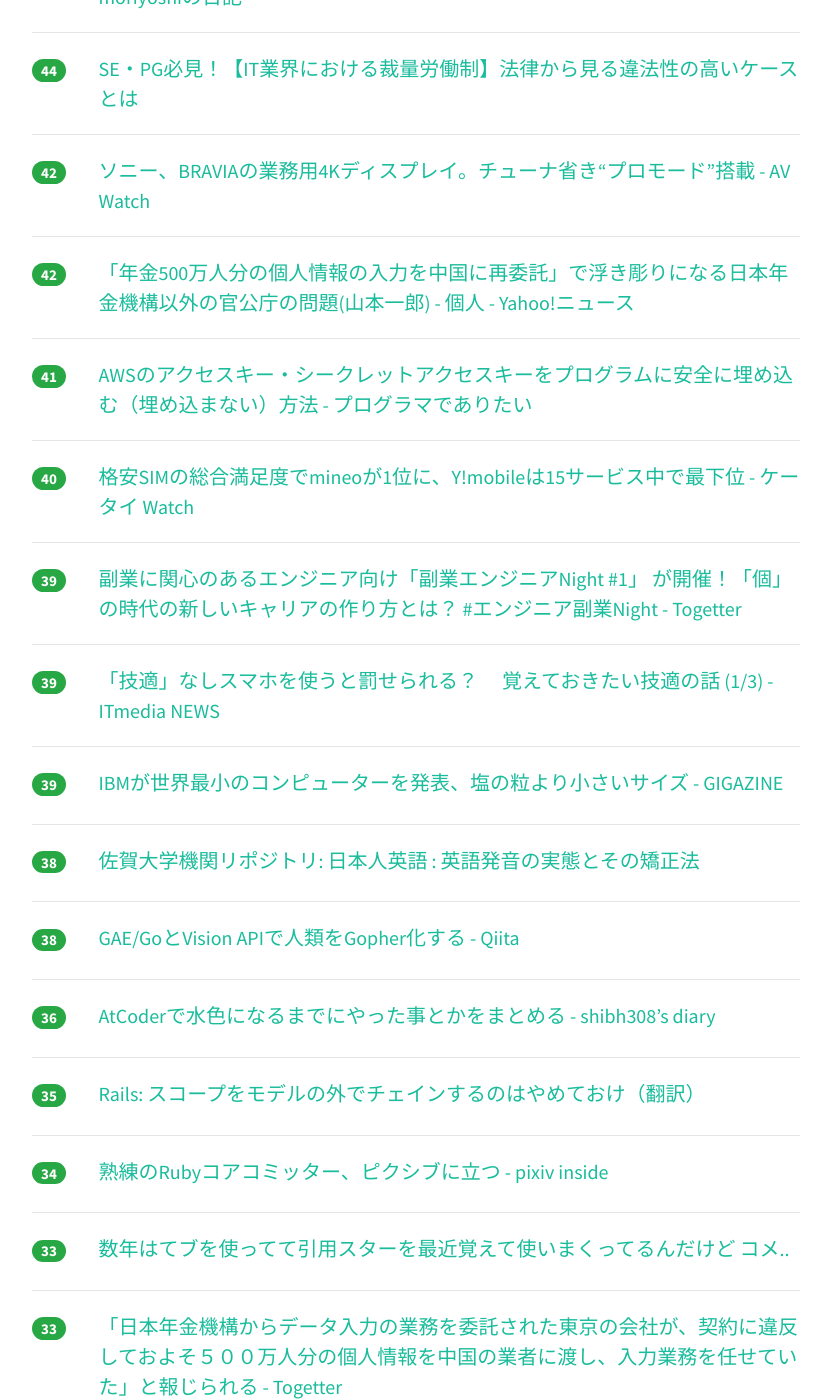
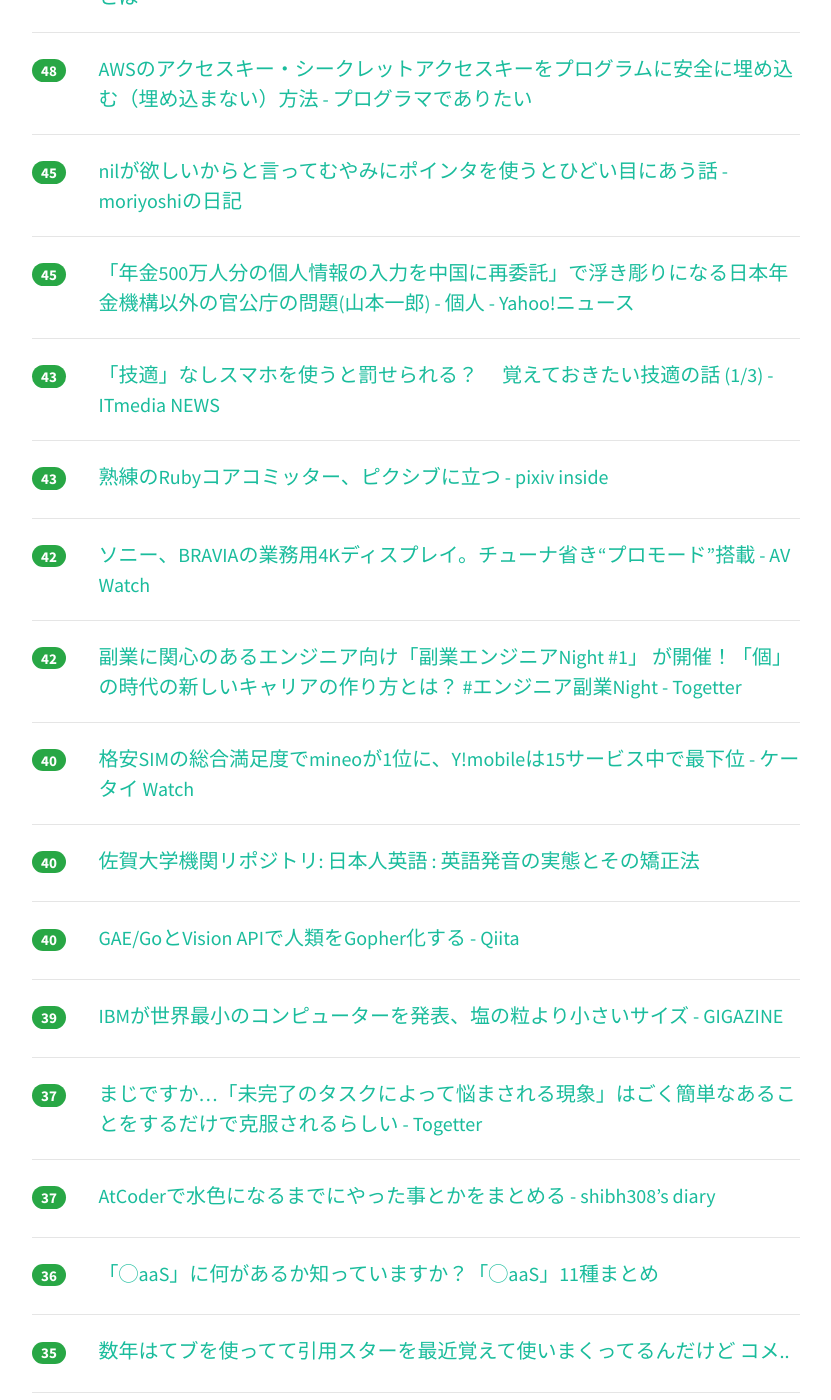
Before and after one commit to yatta47/hatena-matome-site, a Jekyll site: the page built from _posts/2018-03-20-hatena.md, in a window 1280 px wide and 1400 px high, scrolled down 1396 px. Shown: the whole window, without its empty margins (224-1055 px from the left). Built offline with Jekyll 4.4.1, drawn with Linux system fonts in a browser that asks for light colours; nearby versions of some CDN libraries; some of the changed text lies outside the part shown.

Commit message:
Updated 2018-03-20

```diff
--- a/_posts/2018-03-20-hatena.md
+++ b/_posts/2018-03-20-hatena.md
@@ -1,59 +1,69 @@
 ---
 layout: post
 title:  "2018-03-20 はてぶIT"
-date:   2018-03-20 20:02:38
+date:   2018-03-20 21:02:31
 tags: [it-hotentry]
 ---
-59 件のデータあり
+62 件のデータあり
 
 <hr><div class="row">
-<div class="col-1"><span class="badge badge-pill badge-success h2">405</span></div>
+<div class="col-1"><span class="badge badge-pill badge-success h2">415</span></div>
 <div class="col-11"><a href='http://www.publickey1.jp/blog/18/java_10java_9.html' target='_blank'>Java 10が本日付で正式リリース。ローカル変数の型推論、ガベージコレクタが入れ替え可能、不揮発性メモリ対応など。Java 9は早くもサポート期間終了 － Publickey</a></div>
 </div>
 <hr>
 <div class="row">
-<div class="col-1"><span class="badge badge-pill badge-success h2">281</span></div>
+<div class="col-1"><span class="badge badge-pill badge-success h2">295</span></div>
 <div class="col-11"><a href='https://togetter.com/li/1210307' target='_blank'>ある日突然、自分が使っているハッシュタグを「返せ！」と言われたら。ハッシュタグ地上げ屋の総攻撃にあなたは耐えられますか。 - Togetter</a></div>
 </div>
 <hr>
 <div class="row">
-<div class="col-1"><span class="badge badge-pill badge-success h2">248</span></div>
+<div class="col-1"><span class="badge badge-pill badge-success h2">257</span></div>
+<div class="col-11"><a href='https://anond.hatelabo.jp/20180320020520' target='_blank'>なんでIT業界なのに本で勉強してんの</a></div>
+</div>
+<hr>
+<div class="row">
+<div class="col-1"><span class="badge badge-pill badge-success h2">251</span></div>
 <div class="col-11"><a href='https://gigazine.net/news/20180319-vr-making-love-system/' target='_blank'>VRで「女の子とえっちできるシステム作ってみた」という猛者が登場、ハード＆ソフトの二段構え - GIGAZINE</a></div>
 </div>
 <hr>
 <div class="row">
-<div class="col-1"><span class="badge badge-pill badge-success h2">226</span></div>
-<div class="col-11"><a href='https://anond.hatelabo.jp/20180320020520' target='_blank'>なんでIT業界なのに本で勉強してんの</a></div>
-</div>
-<hr>
-<div class="row">
-<div class="col-1"><span class="badge badge-pill badge-success h2">200</span></div>
+<div class="col-1"><span class="badge badge-pill badge-success h2">219</span></div>
 <div class="col-11"><a href='https://forest.watch.impress.co.jp/docs/serial/winbasic2018/1112569.html' target='_blank'>「メモ帳」よりも効率よく文章を作成できる多機能テキストエディター「Mery」 - Windowsにまず入れる定番無料アプリ -2018年版- - 窓の杜</a></div>
 </div>
 <hr>
 <div class="row">
-<div class="col-1"><span class="badge badge-pill badge-success h2">145</span></div>
+<div class="col-1"><span class="badge badge-pill badge-success h2">169</span></div>
 <div class="col-11"><a href='http://manchose.hatenablog.jp/entry/2018/03/20/004350' target='_blank'>エンジニア副業Nightで「副業を始めるときにぶち当たった壁とその超え方」というテーマでLTしてきました。 - mncの技術ブログ</a></div>
 </div>
 <hr>
 <div class="row">
-<div class="col-1"><span class="badge badge-pill badge-success h2">92</span></div>
+<div class="col-1"><span class="badge badge-pill badge-success h2">110</span></div>
 <div class="col-11"><a href='https://html5experts.jp/miyuki-baba/25271/' target='_blank'>AIファースト時代のSEOはどうなる？―辻正浩さんに“SEOに効く”Web制作でのポイントを聞いてみた！ | HTML5Experts.jp</a></div>
 </div>
 <hr>
 <div class="row">
-<div class="col-1"><span class="badge badge-pill badge-success h2">70</span></div>
+<div class="col-1"><span class="badge badge-pill badge-success h2">97</span></div>
 <div class="col-11"><a href='https://qiita.com/ttanimichi/items/18abce0bc7e4ab64070e' target='_blank'>なぜいま Heroku なのか - Qiita</a></div>
 </div>
 <hr>
 <div class="row">
-<div class="col-1"><span class="badge badge-pill badge-success h2">64</span></div>
+<div class="col-1"><span class="badge badge-pill badge-success h2">69</span></div>
 <div class="col-11"><a href='https://note.mu/begin_design/n/nc38c87b482d5' target='_blank'>デザインの基本日記 「レイアウト編 」｜Design Beginner｜note</a></div>
 </div>
 <hr>
 <div class="row">
-<div class="col-1"><span class="badge badge-pill badge-success h2">57</span></div>
+<div class="col-1"><span class="badge badge-pill badge-success h2">59</span></div>
 <div class="col-11"><a href='https://wp-cocoon.com/' target='_blank'>Cocoon | SEO・高速化・モバイルファースト対応済みの無料Wordpressテーマ</a></div>
+</div>
+<hr>
+<div class="row">
+<div class="col-1"><span class="badge badge-pill badge-success h2">49</span></div>
+<div class="col-11"><a href='https://hataraquest.com/discretionary-labor-system-it-system-engineer-programmer' target='_blank'>SE・PG必見！【IT業界における裁量労働制】法律から見る違法性の高いケースとは</a></div>
+</div>
+<hr>
+<div class="row">
+<div class="col-1"><span class="badge badge-pill badge-success h2">48</span></div>
+<div class="col-11"><a href='http://blog.takuros.net/entry/2018/03/20/081654' target='_blank'>AWSのアクセスキー・シークレットアクセスキーをプログラムに安全に埋め込む（埋め込まない）方法 - プログラマでありたい</a></div>
 </div>
 <hr>
 <div class="row">
@@ -62,8 +72,18 @@ tags: [it-hotentry]
 </div>
 <hr>
 <div class="row">
-<div class="col-1"><span class="badge badge-pill badge-success h2">44</span></div>
-<div class="col-11"><a href='https://hataraquest.com/discretionary-labor-system-it-system-engineer-programmer' target='_blank'>SE・PG必見！【IT業界における裁量労働制】法律から見る違法性の高いケースとは</a></div>
+<div class="col-1"><span class="badge badge-pill badge-success h2">45</span></div>
+<div class="col-11"><a href='https://news.yahoo.co.jp/byline/yamamotoichiro/20180320-00082927/' target='_blank'>「年金500万人分の個人情報の入力を中国に再委託」で浮き彫りになる日本年金機構以外の官公庁の問題(山本一郎) - 個人 - Yahoo!ニュース</a></div>
+</div>
+<hr>
+<div class="row">
+<div class="col-1"><span class="badge badge-pill badge-success h2">43</span></div>
+<div class="col-11"><a href='http://www.itmedia.co.jp/news/articles/1803/20/news035.html' target='_blank'>「技適」なしスマホを使うと罰せられる？ 　覚えておきたい技適の話 (1/3) - ITmedia NEWS</a></div>
+</div>
+<hr>
+<div class="row">
+<div class="col-1"><span class="badge badge-pill badge-success h2">43</span></div>
+<div class="col-11"><a href='https://inside.pixiv.blog/usa/3618' target='_blank'>熟練のRubyコアコミッター、ピクシブに立つ - pixiv inside</a></div>
 </div>
 <hr>
 <div class="row">
@@ -73,12 +93,7 @@ tags: [it-hotentry]
 <hr>
 <div class="row">
 <div class="col-1"><span class="badge badge-pill badge-success h2">42</span></div>
-<div class="col-11"><a href='https://news.yahoo.co.jp/byline/yamamotoichiro/20180320-00082927/' target='_blank'>「年金500万人分の個人情報の入力を中国に再委託」で浮き彫りになる日本年金機構以外の官公庁の問題(山本一郎) - 個人 - Yahoo!ニュース</a></div>
-</div>
-<hr>
-<div class="row">
-<div class="col-1"><span class="badge badge-pill badge-success h2">41</span></div>
-<div class="col-11"><a href='http://blog.takuros.net/entry/2018/03/20/081654' target='_blank'>AWSのアクセスキー・シークレットアクセスキーをプログラムに安全に埋め込む（埋め込まない）方法 - プログラマでありたい</a></div>
+<div class="col-11"><a href='https://togetter.com/li/1210281' target='_blank'>副業に関心のあるエンジニア向け「副業エンジニアNight #1」 が開催！「個」の時代の新しいキャリアの作り方とは？ #エンジニア副業Night - Togetter</a></div>
 </div>
 <hr>
 <div class="row">
@@ -87,13 +102,13 @@ tags: [it-hotentry]
 </div>
 <hr>
 <div class="row">
-<div class="col-1"><span class="badge badge-pill badge-success h2">39</span></div>
-<div class="col-11"><a href='https://togetter.com/li/1210281' target='_blank'>副業に関心のあるエンジニア向け「副業エンジニアNight #1」 が開催！「個」の時代の新しいキャリアの作り方とは？ #エンジニア副業Night - Togetter</a></div>
+<div class="col-1"><span class="badge badge-pill badge-success h2">40</span></div>
+<div class="col-11"><a href='http://portal.dl.saga-u.ac.jp/handle/123456789/120019' target='_blank'>佐賀大学機関リポジトリ: 日本人英語 : 英語発音の実態とその矯正法</a></div>
 </div>
 <hr>
 <div class="row">
-<div class="col-1"><span class="badge badge-pill badge-success h2">39</span></div>
-<div class="col-11"><a href='http://www.itmedia.co.jp/news/articles/1803/20/news035.html' target='_blank'>「技適」なしスマホを使うと罰せられる？ 　覚えておきたい技適の話 (1/3) - ITmedia NEWS</a></div>
+<div class="col-1"><span class="badge badge-pill badge-success h2">40</span></div>
+<div class="col-11"><a href='https://qiita.com/tanksuzuki/items/3498c6942b7a2ff6dd51' target='_blank'>GAE/GoとVision APIで人類をGopher化する - Qiita</a></div>
 </div>
 <hr>
 <div class="row">
@@ -102,18 +117,23 @@ tags: [it-hotentry]
 </div>
 <hr>
 <div class="row">
-<div class="col-1"><span class="badge badge-pill badge-success h2">38</span></div>
-<div class="col-11"><a href='http://portal.dl.saga-u.ac.jp/handle/123456789/120019' target='_blank'>佐賀大学機関リポジトリ: 日本人英語 : 英語発音の実態とその矯正法</a></div>
+<div class="col-1"><span class="badge badge-pill badge-success h2">37</span></div>
+<div class="col-11"><a href='https://togetter.com/li/1210332' target='_blank'>まじですか…「未完了のタスクによって悩まされる現象」はごく簡単なあることをするだけで克服されるらしい - Togetter</a></div>
 </div>
 <hr>
 <div class="row">
-<div class="col-1"><span class="badge badge-pill badge-success h2">38</span></div>
-<div class="col-11"><a href='https://qiita.com/tanksuzuki/items/3498c6942b7a2ff6dd51' target='_blank'>GAE/GoとVision APIで人類をGopher化する - Qiita</a></div>
+<div class="col-1"><span class="badge badge-pill badge-success h2">37</span></div>
+<div class="col-11"><a href='http://shibh308.hatenablog.com/entry/2018/03/18/074745' target='_blank'>AtCoderで水色になるまでにやった事とかをまとめる - shibh308’s diary</a></div>
 </div>
 <hr>
 <div class="row">
 <div class="col-1"><span class="badge badge-pill badge-success h2">36</span></div>
-<div class="col-11"><a href='http://shibh308.hatenablog.com/entry/2018/03/18/074745' target='_blank'>AtCoderで水色になるまでにやった事とかをまとめる - shibh308’s diary</a></div>
+<div class="col-11"><a href='https://career.levtech.jp/guide/knowhow/article/389/' target='_blank'>「◯aaS」に何があるか知っていますか？「◯aaS」11種まとめ</a></div>
+</div>
+<hr>
+<div class="row">
+<div class="col-1"><span class="badge badge-pill badge-success h2">35</span></div>
+<div class="col-11"><a href='https://anond.hatelabo.jp/20180320103927' target='_blank'>数年はてブを使ってて引用スターを最近覚えて使いまくってるんだけど コメ..</a></div>
 </div>
 <hr>
 <div class="row">
@@ -122,13 +142,8 @@ tags: [it-hotentry]
 </div>
 <hr>
 <div class="row">
-<div class="col-1"><span class="badge badge-pill badge-success h2">34</span></div>
-<div class="col-11"><a href='https://inside.pixiv.blog/usa/3618' target='_blank'>熟練のRubyコアコミッター、ピクシブに立つ - pixiv inside</a></div>
-</div>
-<hr>
-<div class="row">
-<div class="col-1"><span class="badge badge-pill badge-success h2">33</span></div>
-<div class="col-11"><a href='https://anond.hatelabo.jp/20180320103927' target='_blank'>数年はてブを使ってて引用スターを最近覚えて使いまくってるんだけど コメ..</a></div>
+<div class="col-1"><span class="badge badge-pill badge-success h2">35</span></div>
+<div class="col-11"><a href='https://twop.agile.esm.co.jp/tdd-was-broken-by-mania-cb5a6e94b021' target='_blank'>マニアが潰したテスト駆動開発〜『健全なビジネスの継続的成長のためには健全なコードが必要だ』対談 （５）</a></div>
 </div>
 <hr>
 <div class="row">
@@ -147,11 +162,6 @@ tags: [it-hotentry]
 </div>
 <hr>
 <div class="row">
-<div class="col-1"><span class="badge badge-pill badge-success h2">33</span></div>
-<div class="col-11"><a href='https://career.levtech.jp/guide/knowhow/article/389/' target='_blank'>「◯aaS」に何があるか知っていますか？「◯aaS」11種まとめ</a></div>
-</div>
-<hr>
-<div class="row">
 <div class="col-1"><span class="badge badge-pill badge-success h2">32</span></div>
 <div class="col-11"><a href='http://jp.automaton.am/articles/newsjp/20180319-64693/' target='_blank'>『スーパーマリオ64』完全クリアに必要な“Aボタンを押す回数の理論値”が27回へと短縮。「パンチの加速」により新境地 | AUTOMATON</a></div>
 </div>
@@ -163,27 +173,27 @@ tags: [it-hotentry]
 <hr>
 <div class="row">
 <div class="col-1"><span class="badge badge-pill badge-success h2">32</span></div>
+<div class="col-11"><a href='https://gigazine.net/news/20180319-hitogata-virtual-youtuber-tool/' target='_blank'>ウェブカメラを使えば無料で誰でもバーチャルYouTuberになれるツール「Hitogata」を使ってみました - GIGAZINE</a></div>
+</div>
+<hr>
+<div class="row">
+<div class="col-1"><span class="badge badge-pill badge-success h2">32</span></div>
 <div class="col-11"><a href='https://hr.pepabo.com/interview/2018/03/19/1154' target='_blank'>新卒デザイナーに聞く 〜HTMLやCSSはどうやって覚えるの？〜</a></div>
 </div>
 <hr>
 <div class="row">
 <div class="col-1"><span class="badge badge-pill badge-success h2">32</span></div>
-<div class="col-11"><a href='https://togetter.com/li/1210332' target='_blank'>まじですか…「未完了のタスクによって悩まされる現象」はごく簡単なあることをするだけで克服されるらしい - Togetter</a></div>
-</div>
-<hr>
-<div class="row">
-<div class="col-1"><span class="badge badge-pill badge-success h2">31</span></div>
-<div class="col-11"><a href='https://gigazine.net/news/20180319-hitogata-virtual-youtuber-tool/' target='_blank'>ウェブカメラを使えば無料で誰でもバーチャルYouTuberになれるツール「Hitogata」を使ってみました - GIGAZINE</a></div>
-</div>
-<hr>
-<div class="row">
-<div class="col-1"><span class="badge badge-pill badge-success h2">31</span></div>
 <div class="col-11"><a href='https://teratail.com/report/10' target='_blank'>3Dモデリングを始めよう！無料ソフト「DesignSpark Mechanical」で3D CAD入門 | teratail Report - 価値ある情報は、いつもヒトの中に</a></div>
 </div>
 <hr>
 <div class="row">
+<div class="col-1"><span class="badge badge-pill badge-success h2">32</span></div>
+<div class="col-11"><a href='https://coreblog.org/ats/stuff/minpy_web/' target='_blank'>PythonでWeb開発入門 みんなのPython Webアプリ編 HTML版(無料) | TRIVIAL TECHNOLOGIES 4 @ats のイクメン日記</a></div>
+</div>
+<hr>
+<div class="row">
 <div class="col-1"><span class="badge badge-pill badge-success h2">30</span></div>
-<div class="col-11"><a href='https://twop.agile.esm.co.jp/tdd-was-broken-by-mania-cb5a6e94b021' target='_blank'>マニアが潰したテスト駆動開発〜『健全なビジネスの継続的成長のためには健全なコードが必要だ』対談 （５）</a></div>
+<div class="col-11"><a href='http://tink.elliptium.net/2018/03/20/python_japanese_documentation_just_moved.html' target='_blank'>Python 日本語ドキュメントのお引越し — Elliptium</a></div>
 </div>
 <hr>
 <div class="row">
@@ -192,8 +202,23 @@ tags: [it-hotentry]
 </div>
 <hr>
 <div class="row">
+<div class="col-1"><span class="badge badge-pill badge-success h2">29</span></div>
+<div class="col-11"><a href='https://gigazine.net/news/20180320-epic-games-releases-12-million-worth/' target='_blank'>無料で12億円以上の予算をかけて開発したゲームの素材データを全て提供するとEpic Gamesが発表 - GIGAZINE</a></div>
+</div>
+<hr>
+<div class="row">
 <div class="col-1"><span class="badge badge-pill badge-success h2">28</span></div>
-<div class="col-11"><a href='https://coreblog.org/ats/stuff/minpy_web/' target='_blank'>PythonでWeb開発入門 みんなのPython Webアプリ編 HTML版(無料) | TRIVIAL TECHNOLOGIES 4 @ats のイクメン日記</a></div>
+<div class="col-11"><a href='https://jenkins.io/blog/2018/03/19/introducing-jenkins-x/' target='_blank'>Introducing Jenkins X: a CI/CD solution for modern cloud applications on Kubernetes</a></div>
+</div>
+<hr>
+<div class="row">
+<div class="col-1"><span class="badge badge-pill badge-success h2">28</span></div>
+<div class="col-11"><a href='https://time-space.kddi.com/feature/suguyaru-sp/20180320/2272' target='_blank'>留年は釈迦の旅と同義？留年経験者たちの座談会｜TIME＆SPACE by KDDI</a></div>
+</div>
+<hr>
+<div class="row">
+<div class="col-1"><span class="badge badge-pill badge-success h2">27</span></div>
+<div class="col-11"><a href='http://www.youtube.com/watch?v=Rj-S5TBz5To' target='_blank'>上坂すみれちゃんとYouTuber定番のアレやってみた！</a></div>
 </div>
 <hr>
 <div class="row">
@@ -203,31 +228,11 @@ tags: [it-hotentry]
 <hr>
 <div class="row">
 <div class="col-1"><span class="badge badge-pill badge-success h2">26</span></div>
-<div class="col-11"><a href='http://www.youtube.com/watch?v=Rj-S5TBz5To' target='_blank'>上坂すみれちゃんとYouTuber定番のアレやってみた！</a></div>
-</div>
-<hr>
-<div class="row">
-<div class="col-1"><span class="badge badge-pill badge-success h2">26</span></div>
-<div class="col-11"><a href='https://jenkins.io/blog/2018/03/19/introducing-jenkins-x/' target='_blank'>Introducing Jenkins X: a CI/CD solution for modern cloud applications on Kubernetes</a></div>
-</div>
-<hr>
-<div class="row">
-<div class="col-1"><span class="badge badge-pill badge-success h2">26</span></div>
 <div class="col-11"><a href='http://www.itmedia.co.jp/enterprise/articles/1803/19/news097.html' target='_blank'>IIJが解説、なぜ日本でGDPR対策が進まないのか - ITmedia エンタープライズ</a></div>
 </div>
 <hr>
 <div class="row">
-<div class="col-1"><span class="badge badge-pill badge-success h2">26</span></div>
-<div class="col-11"><a href='https://time-space.kddi.com/feature/suguyaru-sp/20180320/2272' target='_blank'>留年は釈迦の旅と同義？留年経験者たちの座談会｜TIME＆SPACE by KDDI</a></div>
-</div>
-<hr>
-<div class="row">
-<div class="col-1"><span class="badge badge-pill badge-success h2">26</span></div>
-<div class="col-11"><a href='http://tink.elliptium.net/2018/03/20/python_japanese_documentation_just_moved.html' target='_blank'>Python 日本語ドキュメントのお引越し — Elliptium</a></div>
-</div>
-<hr>
-<div class="row">
-<div class="col-1"><span class="badge badge-pill badge-success h2">23</span></div>
+<div class="col-1"><span class="badge badge-pill badge-success h2">24</span></div>
 <div class="col-11"><a href='https://anond.hatelabo.jp/20180320092456' target='_blank'>kindle、もっとでかいやつでないだろうか</a></div>
 </div>
 <hr>
@@ -247,8 +252,18 @@ tags: [it-hotentry]
 </div>
 <hr>
 <div class="row">
+<div class="col-1"><span class="badge badge-pill badge-success h2">22</span></div>
+<div class="col-11"><a href='https://anond.hatelabo.jp/20180319212054' target='_blank'>わざわざ人力で半額シール貼るの無駄じゃね？</a></div>
+</div>
+<hr>
+<div class="row">
 <div class="col-1"><span class="badge badge-pill badge-success h2">21</span></div>
 <div class="col-11"><a href='https://forest.watch.impress.co.jp/docs/news/1112439.html' target='_blank'>Mozilla、ハッキング大会“Pwn2Own 2018”で報告された「Firefox」脆弱性を即日修正 - 窓の杜</a></div>
+</div>
+<hr>
+<div class="row">
+<div class="col-1"><span class="badge badge-pill badge-success h2">21</span></div>
+<div class="col-11"><a href='http://p-shirokuma.hatenadiary.com/entry/20180320/1521541181' target='_blank'>「はてな村」の史跡を振り返る - シロクマの屑籠</a></div>
 </div>
 <hr>
 <div class="row">
@@ -259,6 +274,11 @@ tags: [it-hotentry]
 <div class="row">
 <div class="col-1"><span class="badge badge-pill badge-success h2">19</span></div>
 <div class="col-11"><a href='https://hardware.srad.jp/story/18/03/19/0957251/' target='_blank'>脆弱性が見つかったコレガの無線LANルーター、2019年までのサポートをうたっていたにも関わらず突然サポート打ち切りに | スラド ハードウェア</a></div>
+</div>
+<hr>
+<div class="row">
+<div class="col-1"><span class="badge badge-pill badge-success h2">19</span></div>
+<div class="col-11"><a href='http://blog.kyash.co/entry/2018/03/20/150238' target='_blank'>Kyash iOSアプリの大規模リファクタリングの話 - Kyash Blog</a></div>
 </div>
 <hr>
 <div class="row">
@@ -277,18 +297,8 @@ tags: [it-hotentry]
 </div>
 <hr>
 <div class="row">
-<div class="col-1"><span class="badge badge-pill badge-success h2">16</span></div>
-<div class="col-11"><a href='https://anond.hatelabo.jp/20180319212054' target='_blank'>わざわざ人力で半額シール貼るの無駄じゃね？</a></div>
-</div>
-<hr>
-<div class="row">
 <div class="col-1"><span class="badge badge-pill badge-success h2">15</span></div>
 <div class="col-11"><a href='http://ascii.jp/elem/000/001/647/1647347/' target='_blank'>ASCII.jp：クラウドの方が先進的な形でコンプライアンスを実現できる (1/2)</a></div>
-</div>
-<hr>
-<div class="row">
-<div class="col-1"><span class="badge badge-pill badge-success h2">15</span></div>
-<div class="col-11"><a href='http://blog.kyash.co/entry/2018/03/20/150238' target='_blank'>Kyash iOSアプリの大規模リファクタリングの話 - Kyash Blog</a></div>
 </div>
 <hr>
 <div class="row">
@@ -301,3 +311,8 @@ tags: [it-hotentry]
 <div class="col-11"><a href='http://www.itmedia.co.jp/mobile/articles/1803/20/news073.html' target='_blank'>「Apple 新宿」が4月7日にオープン - ITmedia Mobile</a></div>
 </div>
 <hr>
+<div class="row">
+<div class="col-1"><span class="badge badge-pill badge-success h2">12</span></div>
+<div class="col-11"><a href='https://markezine.jp/article/detail/28108' target='_blank'>最も不快感を持つのは「Webサイト」の動画広告【ジャストシステム調査】：MarkeZine（マーケジン）</a></div>
+</div>
+<hr>
```
